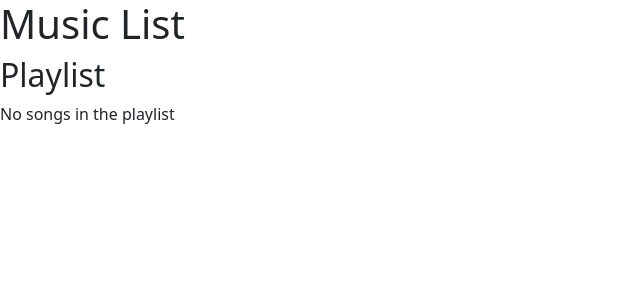
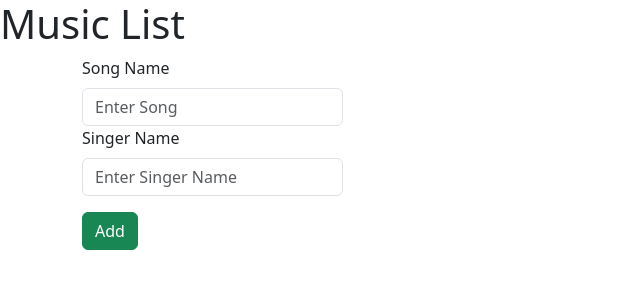
Before and after one commit to Waseem194/Redux-application, a React (Create React App) app: page / in a window 1280 px wide. Shown: the top 300 px of the page, without its empty margins (0-640 px from the left). Built offline with nearby package versions, Linux system fonts and the light colour scheme.

Commit message:
Store update

```diff
--- a/package.json
+++ b/package.json
@@ -13,6 +13,7 @@
     "react-redux": "^8.1.0",
     "react-scripts": "5.0.1",
     "redux": "^4.2.1",
+    "uuid": "^9.0.0",
     "web-vitals": "^2.1.4"
   },
   "scripts": {
--- /dev/null
+++ b/src/AddSongList.js
@@ -0,0 +1,56 @@
+import React, { useState } from "react";
+import { Form, Container, Row, Col, Button } from "react-bootstrap";
+import { useDispatch } from "react-redux";
+import { v4 as uuid } from 'uuid';
+import { addSong } from "./Components/Action/Action";
+const AddSongList = () => {
+  const dispatch = useDispatch();
+  const [validate, setValidate] = useState(false);
+  const [songName, setSongName] = useState();
+  const [singerName, setSingerName] = useState();
+
+  const handleSubmit = (event) => {
+    const form = event.currentTarget;
+    event.preventDefault();
+    const valid = form.checkValidity();
+    const listData = {
+      id: uuid(),
+      song: songName,
+      singer: singerName,
+    };
+    dispatch(addSong(listData));
+  };
+
+  return (
+    <div>
+      <Container>
+        <Row>
+          <Col md={3}>
+            <Form noValidate validated={validate} onSubmit={handleSubmit}>
+              <Form.Group className="mb-3" controlId="formGroupEmail">
+                <Form.Label>Song Name</Form.Label>
+                <Form.Control
+                  onChange={(event) => setSongName(event.target.value)}
+                  type="text"
+                  placeholder="Enter Song"
+                />
+                <Form.Group className="mb-3" controlId="formGroupPassword">
+                  <Form.Label>Singer Name</Form.Label>
+                  <Form.Control
+                    onChange={(event) => setSingerName(event.target.value)}
+                    type="text"
+                    placeholder="Enter Singer Name"
+                  />
+                </Form.Group>
+              </Form.Group>
+              <Button variant="success" type="submit">
+                Add
+              </Button>
+            </Form>
+          </Col>
+        </Row>
+      </Container>
+    </div>
+  );
+};
+export default AddSongList;
--- a/src/App.js
+++ b/src/App.js
@@ -1,7 +1,7 @@
 import React from 'react';
 import 'bootstrap/dist/css/bootstrap.min.css';
-
-import Songlist from "./Components/Songlist/Songlist"
+import AddSongList from './AddSongList';
+import Songlist from './Components/Songlist/Songlist';
 import './App.css';
 
 function App() {
@@ -9,6 +9,7 @@ function App() {
     <div>
       <h1>Music List</h1>
 <Songlist/>
+<AddSongList/>
     </div>
   );
 }
--- a/src/Components/Songlist/Songlist.js
+++ b/src/Components/Songlist/Songlist.js
@@ -1,30 +1,41 @@
-import React from 'react';
-import { useSelector, useDispatch } from 'react-redux';
-import { deleteSong } from '../Action/Action';
+import React, { Fragment } from "react";
+import { useSelector, useDispatch } from "react-redux";
+import { deleteSong } from "../Action/Action";
 
 const Songlist = () => {
   const playlist = useSelector((state) => state.playlistReducer.songs);
   const dispatch = useDispatch();
-
+  console.log(playlist);
   const handleRemoveSong = (songId) => {
     dispatch(deleteSong(songId));
   };
 
   return (
     <div>
-      <h2>Playlist</h2>
-      {playlist.length === 0 ? (
-        <p>No songs in the playlist</p>
-      ) : (
-        <ul>
-          {playlist.map((song) => (
-            <li key={song.id}>
-              {song.title} - {song.artist}
-              <button onClick={() => handleRemoveSong(song.id)}>Remove</button>
-            </li>
-          ))}
-        </ul>
-      )}
+      <table>
+        <tbody>
+          {playlist.map((songList, index) => {
+            return (
+              <Fragment>
+                <tr key={index}>
+                  <th>Song Name:</th>
+                </tr>
+                <tr>
+                  <td>{songList.song}</td>
+                </tr>
+                <tr>
+                  <th>Singer Name:</th>
+                </tr>
+                <tr>
+                  <td>{songList.singer}</td>
+                </tr>
+                <th>id:</th>
+                <tr>{songList.id}</tr>
+              </Fragment>
+            );
+          })}
+        </tbody>
+      </table>
     </div>
   );
 };
--- a/src/Components/Store/Store.js
+++ b/src/Components/Store/Store.js
@@ -1,10 +1,12 @@
-import React from 'react';
+
 import { createStore, combineReducers } from 'redux';
 
 
 
 const initialState = {
-    songs: [],
+    songs: [
+
+    ],
 };
 
 const playlistReducer = (state = initialState, action) => {
```
Also changed, not shown: 1 other file (tests, documents, lock files or other folders).
